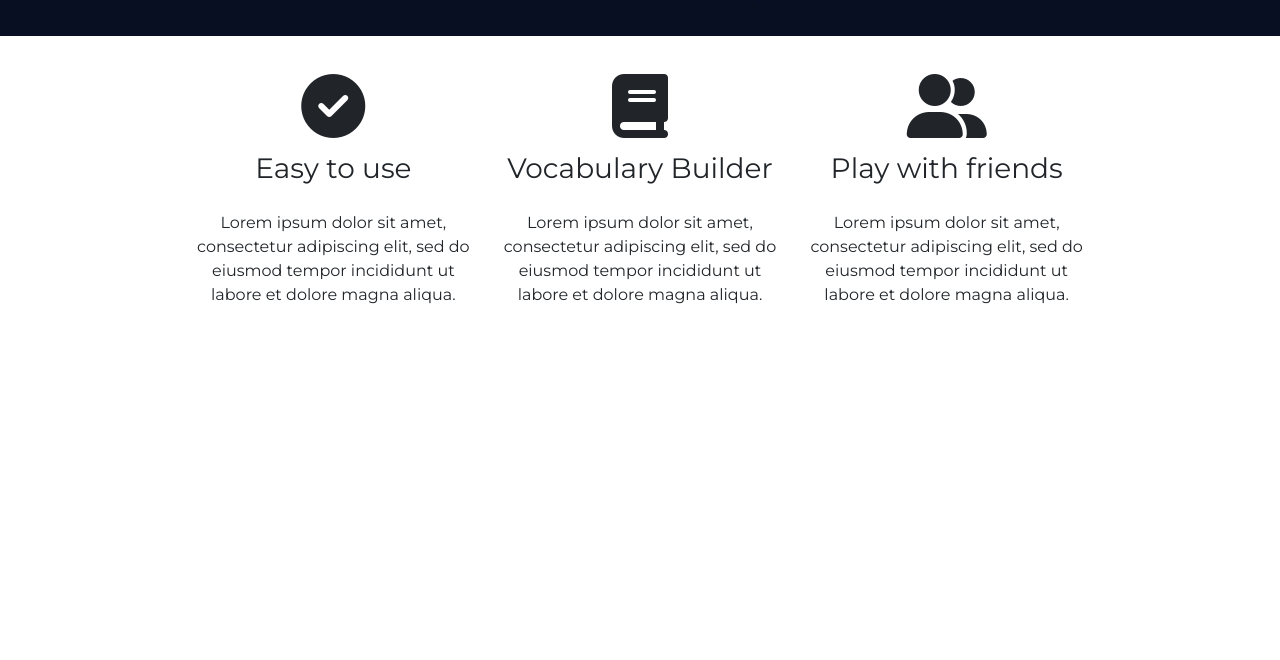
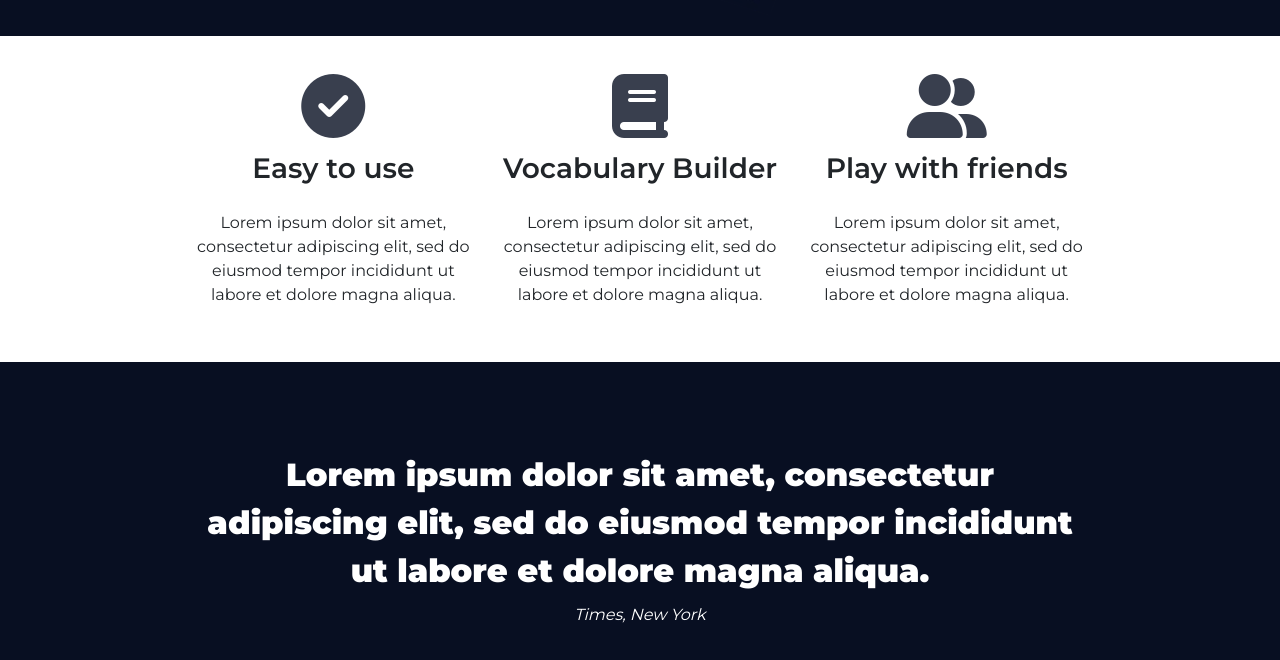
Before and after one commit to aksh-51n9h/catchword_app_website, a plain HTML site: page index.html in a window 1280 px wide. Shown: the part 506-1166 px from the top of the page. Before the commit the page ends 868 px from the top, so only its background shows below. Drawn offline with nearby package versions, Linux system fonts and the light colour scheme.

Commit message:
testimonials added

```diff
--- a/css/styles.css
+++ b/css/styles.css
@@ -16,6 +16,16 @@ h1{
     font-size: 3rem;
     line-height: 1.5;
     color: white;
+}
+
+h2{
+    font-weight: 900;
+    line-height: 1.5;
+}
+
+h3{
+    margin-bottom: 0.1rem;
+    font-weight: 600;
 }
 
 /* Download Button */
@@ -56,8 +66,22 @@ h1{
 .feature-icon{
     font-size: 4rem;
     padding-bottom: 5%;
+    color: rgba(8, 15, 34,0.8);
 }
 
-h3{
-    margin-bottom: 0.1rem;
+.feature-icon:hover{
+    color: rgb(8, 15, 34);
 }
+
+/* Testomonials */
+#testimonials{
+    color: white;
+    background-color: rgb(8, 15, 34);
+    padding: 7% 15%;
+    text-align: center;
+}
+
+/* Press */
+#press{
+    background-color: rgb(8, 15, 34);
+}
--- a/index.html
+++ b/index.html
@@ -98,6 +98,17 @@
         </div>
     </section>
 
+    <section id="testimonials">
+        <div>
+            <h2>Lorem ipsum dolor sit amet, consectetur adipiscing elit, sed do eiusmod tempor incididunt ut labore et dolore magna aliqua.</h2>
+            <em>Times, New York</em>
+        </div>
+    </section>
+
+    <section id="press">
+
+    </section>
+
     <script src="https://cdn.jsdelivr.net/npm/bootstrap@5.1.3/dist/js/bootstrap.bundle.min.js"
         integrity="sha384-ka7Sk0Gln4gmtz2MlQnikT1wXgYsOg+OMhuP+IlRH9sENBO0LRn5q+8nbTov4+1p"
         crossorigin="anonymous"></script>
```
